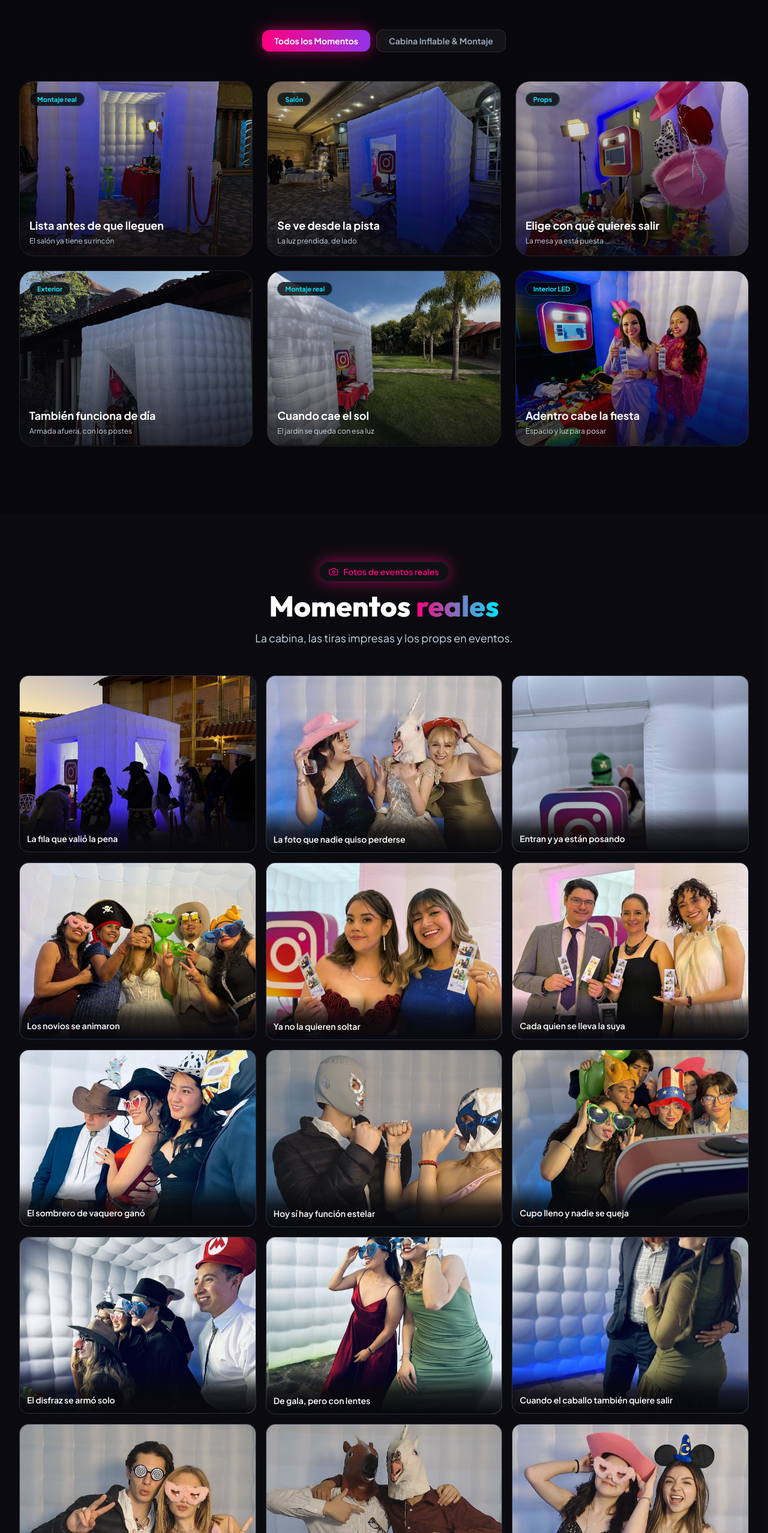
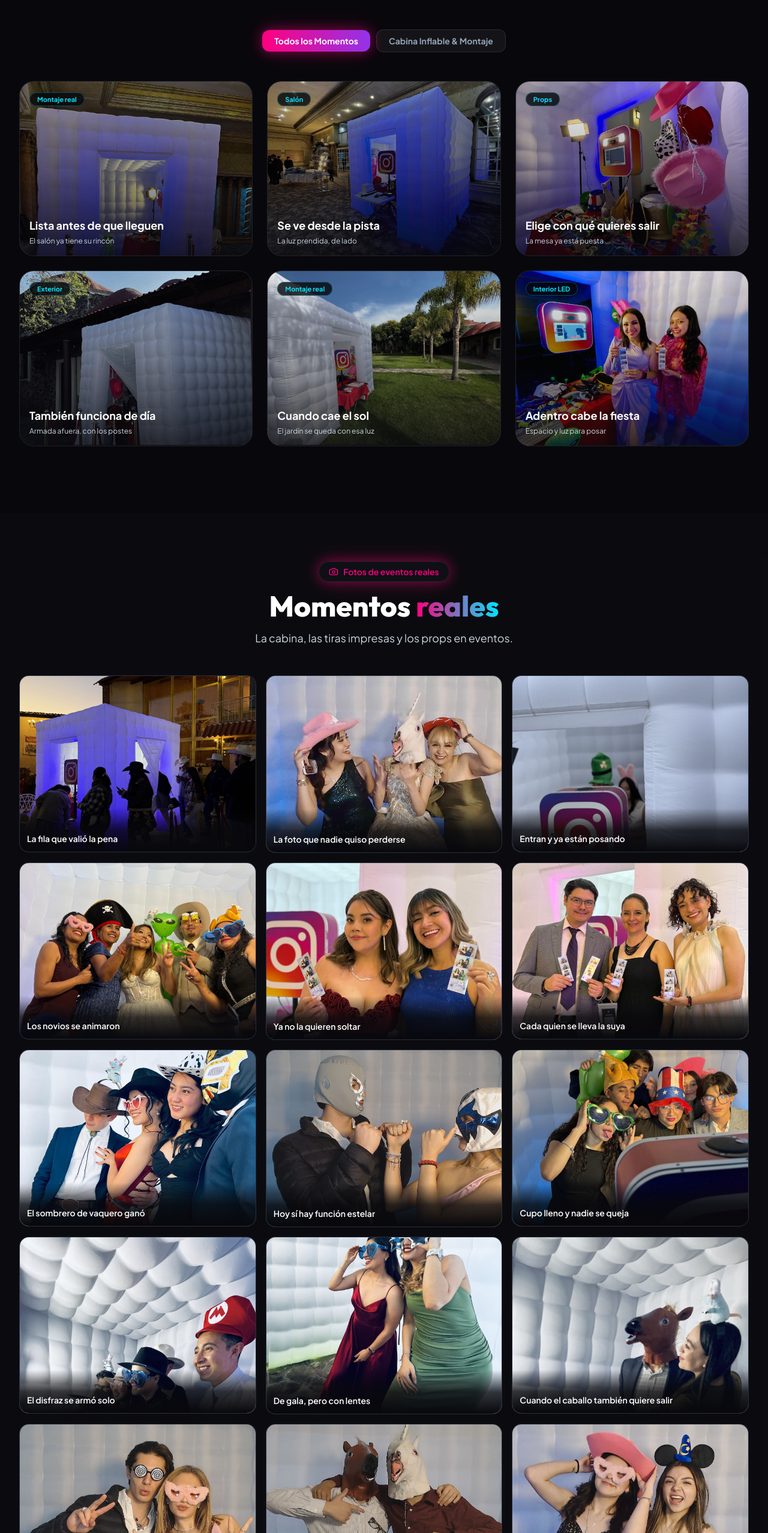
Before and after one commit to alonsocm/pix-photobooth, a React (Vite) app: page / in a window 1280 px wide. Shown: the part 5930-8486 px from the top of the page at 60% size. Built offline with nearby package versions, Linux system fonts and the light colour scheme.

Commit message:
Keep faces, hats, and the booth roof inside four photo cards.
Those photos anchor to the top of the frame, and the quinceañera card is a little wider on small screens so the whole group stays in view.

Co-authored-by: Alonso <ALONSO.CASMAX@GMAIL.COM>

```diff
--- a/src/components/EventPhotos.jsx
+++ b/src/components/EventPhotos.jsx
@@ -23,7 +23,7 @@ export default function EventPhotos() {
           {EVENT_PHOTOS.map((item) => (
             <figure
               key={item.id}
-              className="relative overflow-hidden rounded-2xl border border-white/10 bg-slate-900 aspect-[4/5] sm:aspect-[4/3]"
+              className={`relative overflow-hidden rounded-2xl border border-white/10 bg-slate-900 ${item.frameClass || 'aspect-[4/5] sm:aspect-[4/3]'}`}
             >
               <img
                 src={item.src}
@@ -32,6 +32,7 @@ export default function EventPhotos() {
                 height={item.height}
                 loading="lazy"
                 className="h-full w-full object-cover"
+                style={item.objectPosition ? { objectPosition: item.objectPosition } : undefined}
               />
               <figcaption className="absolute inset-x-0 bottom-0 bg-gradient-to-t from-pix-dark via-pix-dark/80 to-transparent px-3 pb-3 pt-10 text-xs sm:text-sm font-semibold text-white">
                 {item.title}
--- a/src/components/Gallery.jsx
+++ b/src/components/Gallery.jsx
@@ -63,7 +63,8 @@ export default function Gallery() {
                   width={item.width}
                   height={item.height}
                   loading="lazy"
-                  className="w-full h-full object-cover transition-transform duration-700 group-hover:scale-110"
+                  className={`w-full h-full object-cover transition-transform duration-700 group-hover:scale-110 ${item.objectPosition ? 'origin-top' : ''}`}
+                  style={item.objectPosition ? { objectPosition: item.objectPosition } : undefined}
                 />
               </div>
 
--- a/src/data/content.js
+++ b/src/data/content.js
@@ -126,6 +126,7 @@ export const GALLERY_ITEMS = [
     subtitle: "El salón ya tiene su rincón",
     src: "/images/cabina-led-salon-frontal.jpg",
     alt: "Cabina de fotos inflable con luz LED, lista de frente en un salón de eventos en Tulancingo",
+    objectPosition: "center top",
     badge: "Montaje real",
     width: 1200,
     height: 1600,
@@ -206,6 +207,7 @@ export const EVENT_PHOTOS = [
     subtitle: "Vestido, sombrero rosa y máscara de unicornio en la cabina",
     src: "/images/quinceanera-amigas-cabina.jpg",
     alt: "Quinceañera con sus amigas y props en la cabina de fotos Pix en Tulancingo",
+    frameClass: "aspect-[3/2] self-start sm:aspect-[4/3] sm:self-auto",
     badge: "XV años",
     width: 1600,
     height: 1067,
@@ -294,6 +296,7 @@ export const EVENT_PHOTOS = [
     subtitle: "Invitados con sombrero de Mario, sombrero de copa y lentes",
     src: "/images/invitados-sombreros-props-cabina.jpg",
     alt: "Invitados con sombreros y lentes de props en la cabina inflable Pix en Tulancingo",
+    objectPosition: "center top",
     badge: "Props",
     width: 1200,
     height: 1600,
@@ -316,6 +319,7 @@ export const EVENT_PHOTOS = [
     subtitle: "Máscara de caballo y prop de rata en la cabina",
     src: "/images/pareja-mascara-caballo-cabina.jpg",
     alt: "Pareja con máscara de caballo y prop en la cabina inflable Pix en Tulancingo",
+    objectPosition: "center top",
     badge: "Pareja",
     width: 900,
     height: 1600,
```
